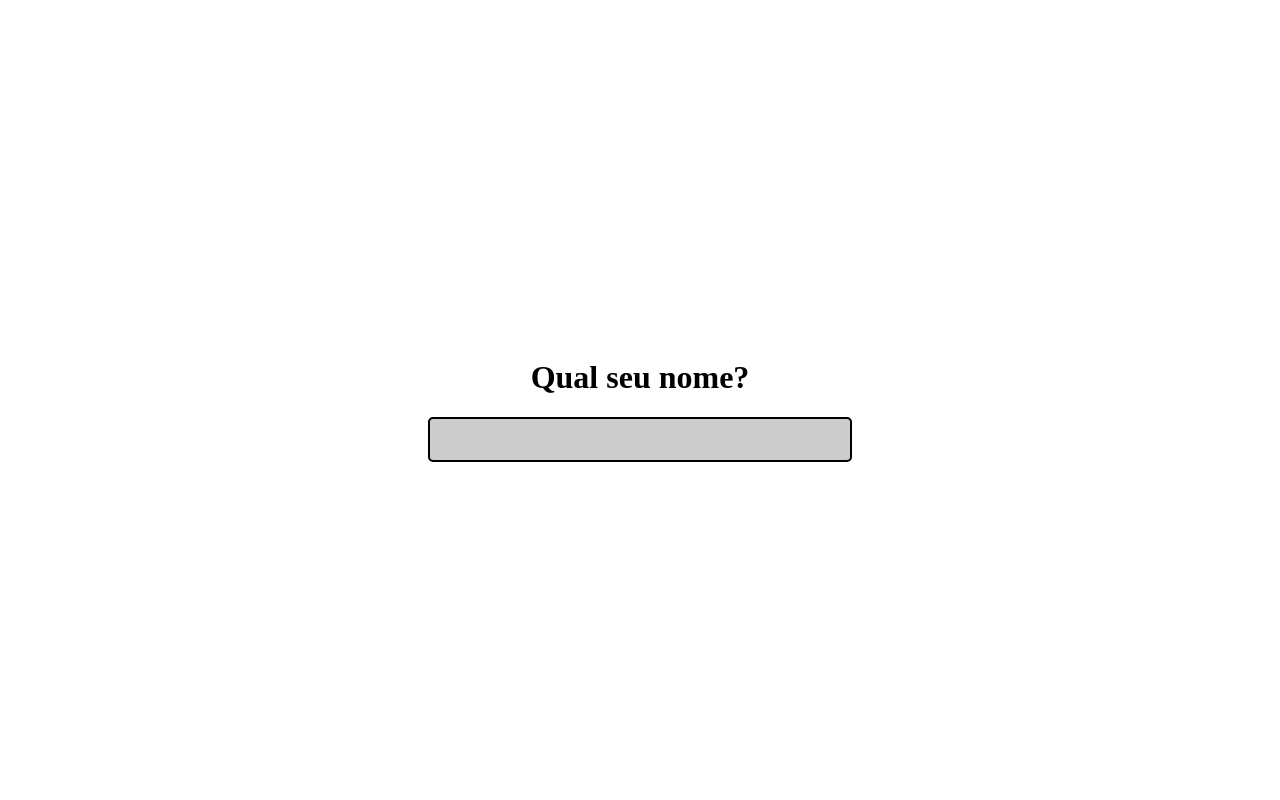
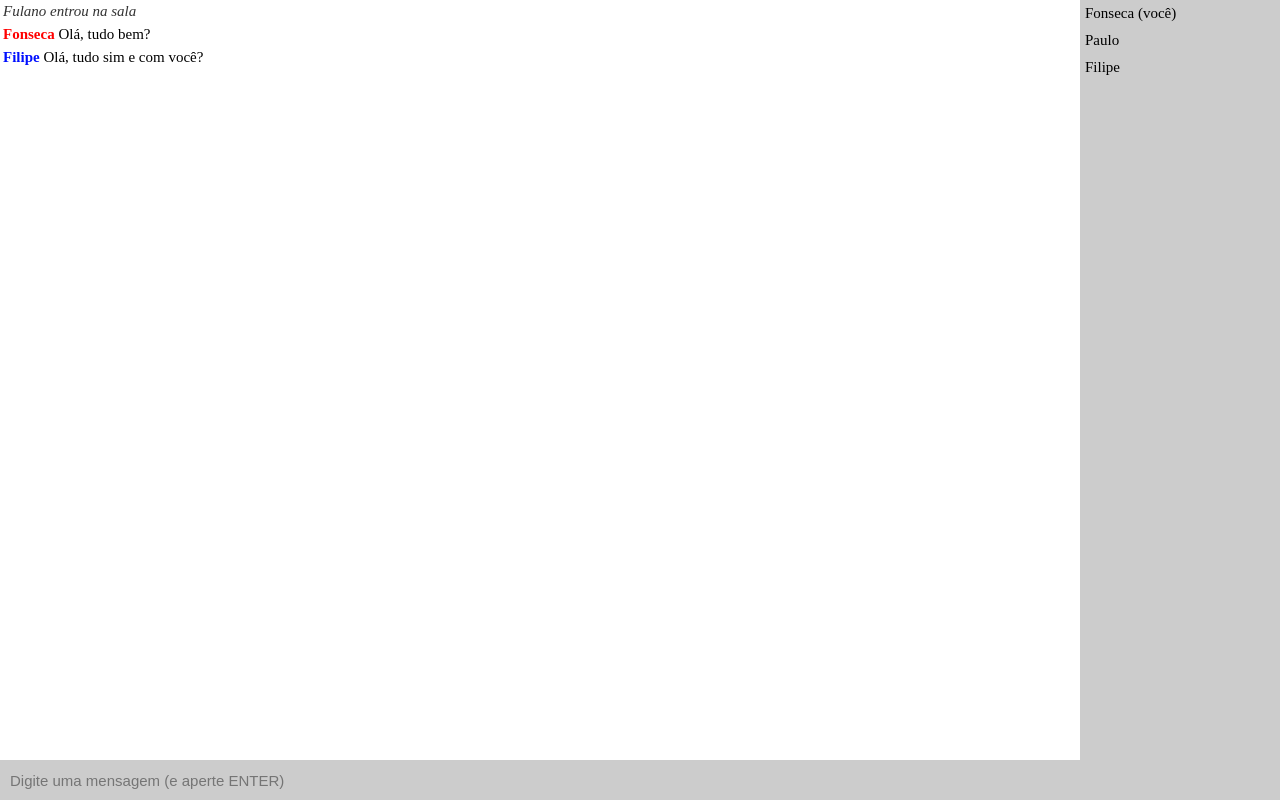
Before and after one commit to Andriwfonseca/chat-simples-socket, a website: page public/index.html in a window 1280 px wide. Drawn offline with Linux system fonts and the light colour scheme.

Commit message:
create user list page and style

```diff
--- a/public/index.html
+++ b/public/index.html
@@ -15,7 +15,22 @@
     </div>
 
     <div class="page" id="chatPage">
+        <div class="chatArea">
+            <ul class="chatList">
+                <li class="m-status">Fulano entrou na sala</li>
+                <li class="m-txt"><span class="me">Fonseca</span> Olá, tudo bem?</li>
+                <li class="m-txt"><span>Filipe</span> Olá, tudo sim e com você?</li>
 
+            </ul>
+            <ul class="userList">
+                <li>Fonseca (você)</li>
+                <li>Paulo</li>
+                <li>Filipe</li>
+            </ul>
+        </div>
+        <div class="chatInput">
+            <input type="text" placeholder="Digite uma mensagem (e aperte ENTER)" id="chatTextInput">
+        </div>
     </div>
 </body>
 </html>
--- a/public/style.css
+++ b/public/style.css
@@ -1,5 +1,10 @@
 body {
     margin: 0;
+}
+ul, li{
+    margin: 0;
+    padding: 0;
+    list-style: none;
 }
 
 .page{
@@ -11,7 +16,7 @@ body {
 
 #loginPage{
     background-color: #FFF;
-    display: flex;
+    display: none;
 }
 #loginNameInput {
     border: 2px solid #000;
@@ -25,5 +30,58 @@ body {
 }
 
 #chatPage{
-    display: none;
+    display: flex;
 }
+
+.chatArea{
+    flex: 1;
+    width: 100%;
+    display: flex;
+    background-color: #CCC;
+}
+.chatList{
+    flex: 1;
+    background-color: #FFF;
+    overflow-y: scroll;
+    max-height: calc(100vh - 40px);
+}
+.chatList li {
+    padding: 3px;
+    font-size: 15px;
+}
+.chatList li.m-status{
+    color: #333;
+    font-style: italic;
+}
+.chatList li.m-txt span {
+    font-weight: bold;
+    color: #000FFF;
+}
+.chatList li.m-txt span.me{
+    color: #FF0000;
+}
+
+.userList{
+    width: 200px;
+    background-color: #CCC;
+    overflow-y: scroll;
+    max-height: calc(100vh - 40px);
+}
+.userList li{
+    padding: 5px;
+    font-size: 15px;
+}
+
+.chatInput {
+    width: 100%;
+    display: flex;
+}
+#chatTextInput{
+    flex: 1;
+    height: 40px;
+    padding: 0 10px;
+    font-size: 15px;
+    background-color: #CCC;
+    outline: 0;
+    border: 0;
+}
```
